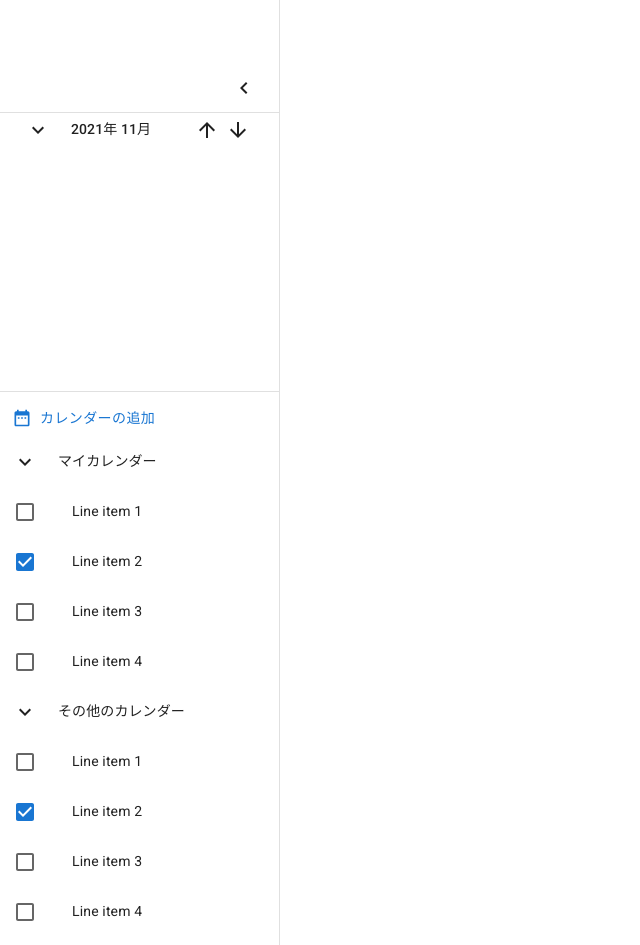
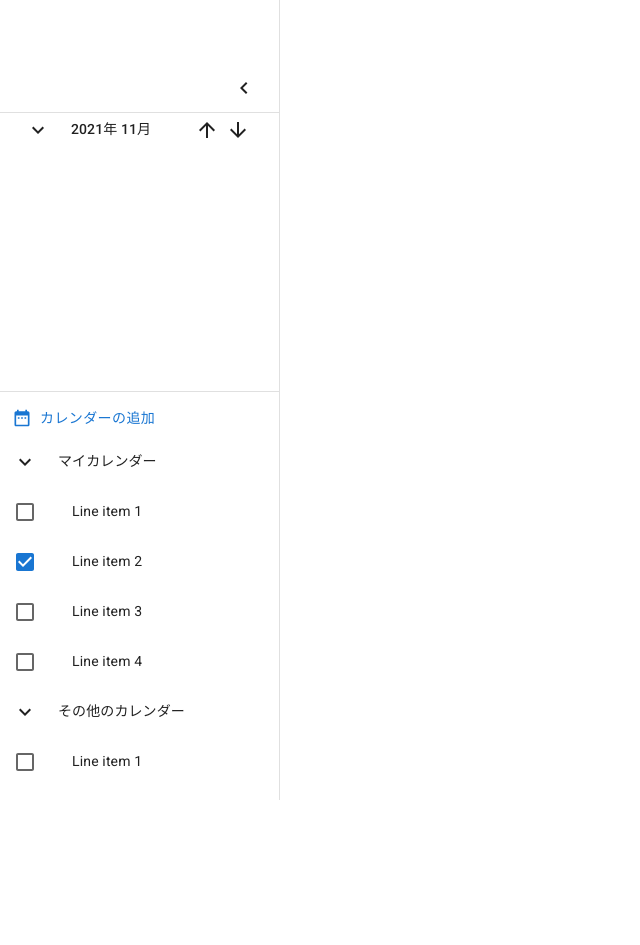
Before and after one commit to numa-C/IFT-Calendar-FE, a Next.js app in the folder src/: page /ServiceMenu in a window 1280 px wide. Shown: the whole page, without its empty margins (0-640 px from the left). After the commit the page ends 800 px from the top, so only its background shows below. Built offline with nearby package versions, Linux system fonts and the light colour scheme.

Commit message:
・Set scroll to service menu list for caledar.

```diff
--- a/src/src/pages/ServiceMenu.tsx
+++ b/src/src/pages/ServiceMenu.tsx
@@ -81,7 +81,7 @@ const ServiceMenu = () => {
   const classes = useStyles();
 
   return (
-    <Drawer variant='permanent' open={open}>
+    <Drawer variant='permanent' open={open} sx={{ height: '100vh', overflow: 'hidden' }}>
       <Toolbar
         sx={{
           display: 'flex',
@@ -110,7 +110,7 @@ const ServiceMenu = () => {
 
       <Divider />
 
-      <Box sx={{ flexGrow: 1 }}>
+      <Box sx={{ flexGrow: 1, overflow: 'scroll' }}>
         <AppBar
           color='transparent'
           position='static'
@@ -166,6 +166,7 @@ const ServiceMenu = () => {
         </Box>
         <Divider />
 
+        <Box>
           <Button
             fullWidth
             startIcon={<DateRangeIcon />}
@@ -292,6 +293,7 @@ const ServiceMenu = () => {
             })}
           </List>
         </Box>
+      </Box>
     </Drawer>
   );
 
```
Lines whose indentation alone changed are shown as unchanged.
